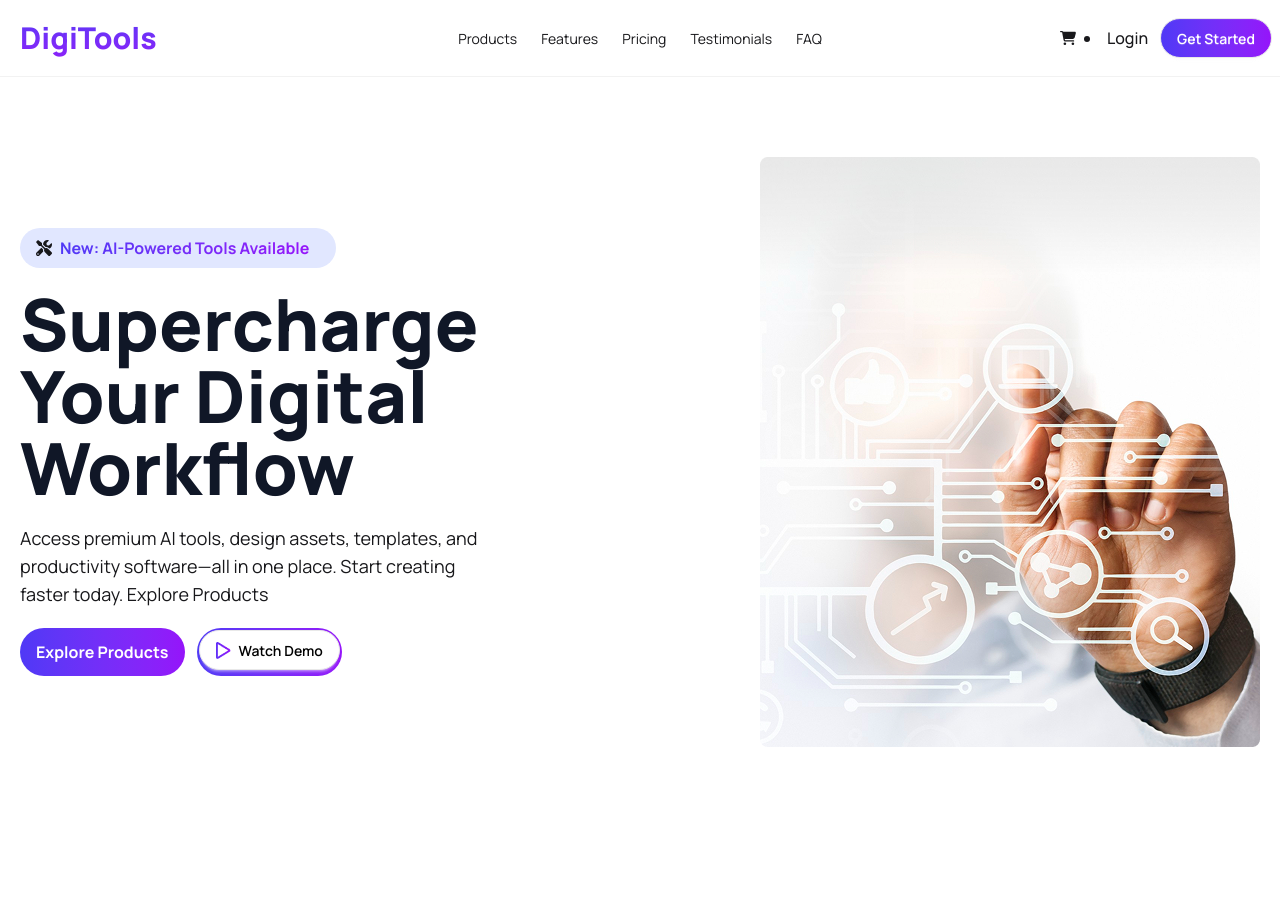
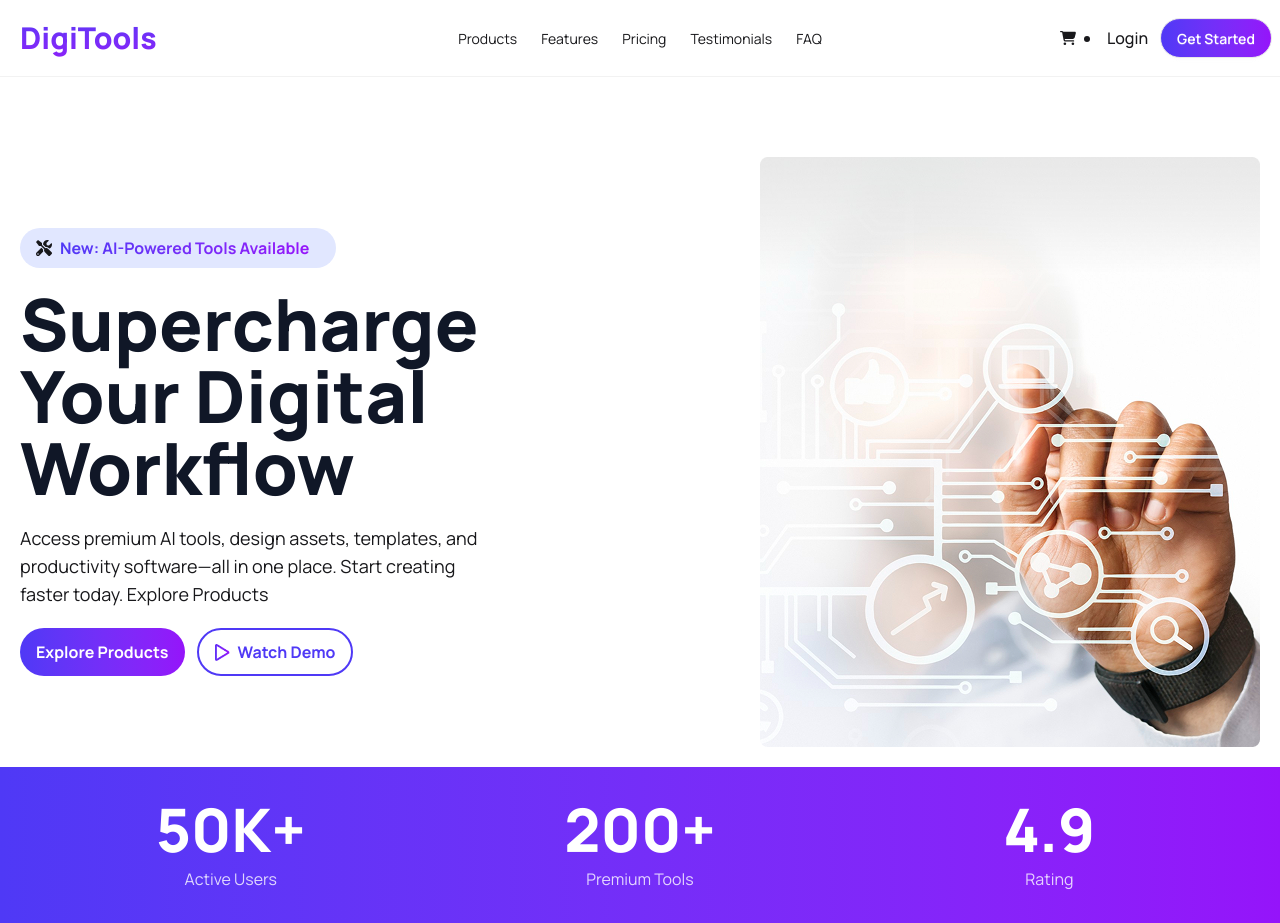
Before and after one commit to MaksumulEmon/DigiTools-Platform, a React (Vite) app: page / in a window 1280 px wide. Before the commit the page ends 800 px from the top, so only its background shows below. Built offline with nearby package versions, Linux system fonts and the light colour scheme.

Commit message:
Achevments section add

```diff
--- a/src/App.jsx
+++ b/src/App.jsx
@@ -1,4 +1,5 @@
 import './App.css'
+import Achevment from './Components/Achevment/Achevment'
 import Hero from './Components/Hero/Hero'
 
 import Navbar from './Components/Navbar/Navbar'
@@ -10,6 +11,7 @@ function App() {
     <>
       <Navbar></Navbar>
       <Hero></Hero>
+      <Achevment></Achevment>
     </>
   )
 }
--- /dev/null
+++ b/src/Components/Achevment/Achevment.jsx
@@ -0,0 +1,28 @@
+import React from 'react';
+
+const Achevment = () => {
+    return (
+        <div className='bg-linear-to-r from from-[#4F39F6] to-[#9514FA]'>
+
+
+            <div className='grid grid-cols-2 md:grid-cols-3 container mx-auto  text-center p-8  gap-3'>
+                <div className='space-y-2'>
+                    <h1 className='text-5xl md:text-6xl font-extrabold text-white'>50K+</h1>
+                    <p className='text-white opacity-80'>Active Users</p>
+                </div>
+
+                <div className='space-y-2'>
+                    <h1 className='text-5xl md:text-6xl font-extrabold text-white'>200+</h1>
+                    <p className='text-white opacity-80'>Premium Tools</p>
+                </div>
+
+                <div className='space-y-2'>
+                    <h1 className='text-5xl md:text-6xl font-extrabold text-white'>4.9</h1>
+                    <p className='text-white opacity-80 '>Rating</p>
+                </div>
+            </div>
+        </div>
+    );
+};
+
+export default Achevment;
--- a/src/Components/Hero/Hero.jsx
+++ b/src/Components/Hero/Hero.jsx
@@ -5,7 +5,7 @@ import playicone from '../../assets/playicone.png'
 
 const Hero = () => {
     return (
-        <div className='container mx-auto mt-20'>
+        <div className='container mx-auto md:mt-20'>
 
             <div className='flex flex-col-reverse md:flex-row m-5 gap-8'>
 
@@ -35,12 +35,10 @@ const Hero = () => {
 
                         {/* <button className='btn bg-linear-to-b from-[#4F39F6] to-[#9514FA] bg-clip-text text-transparent te rounded-full  '><span><img src={playicone}></img></span> Watch Demo</button> */}
 
-                        <div className="p-0.5 rounded-full bg-linear-to-r from-[#4F39F6] to-[#9514FA] ">
-                            <button className="btn rounded-full bg-white text-black flex items-center gap-2">
-                                <img src={playicone} alt="" />
-                                Watch Demo
-                            </button>
-                        </div>
+                        <button className="pl-4 pr-4 border-2 border-#9514FA text-[#4F39F6] rounded-full flex items-center gap-2  transition font-bold">
+                            <img src={playicone} alt="" />
+                            Watch Demo
+                        </button>
 
                     </div>
 
```
